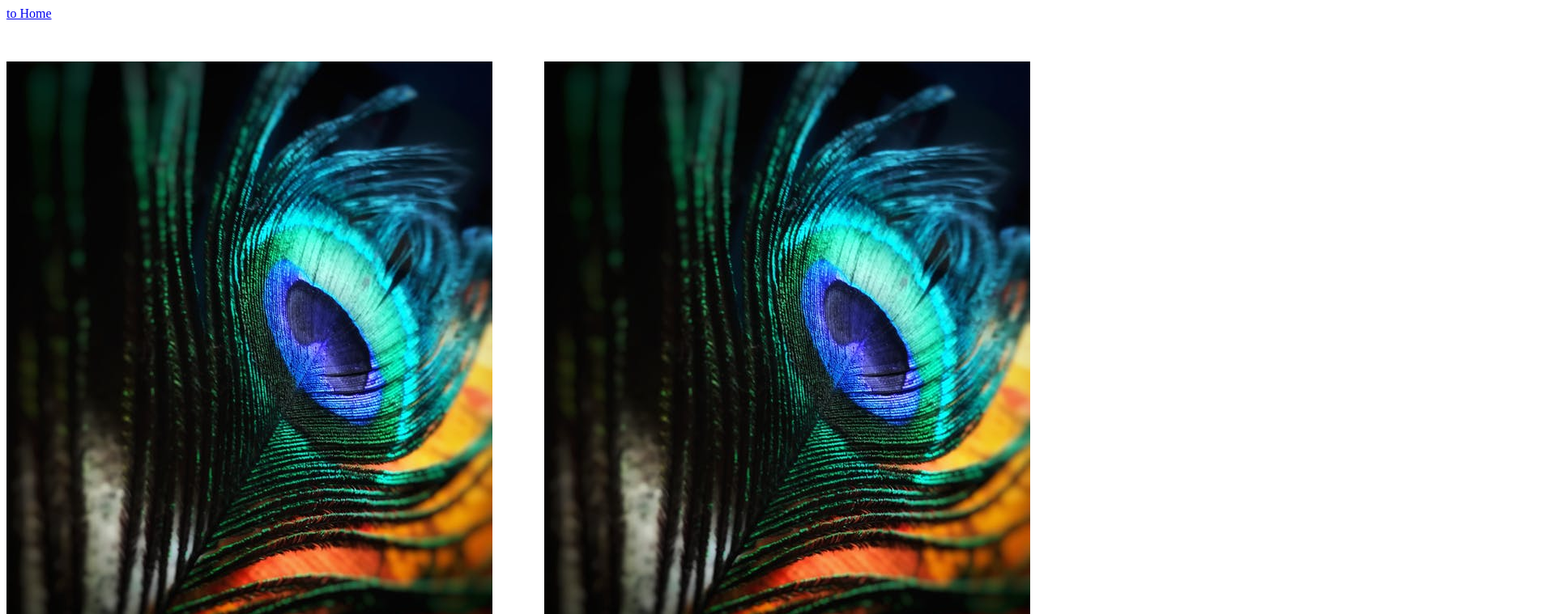
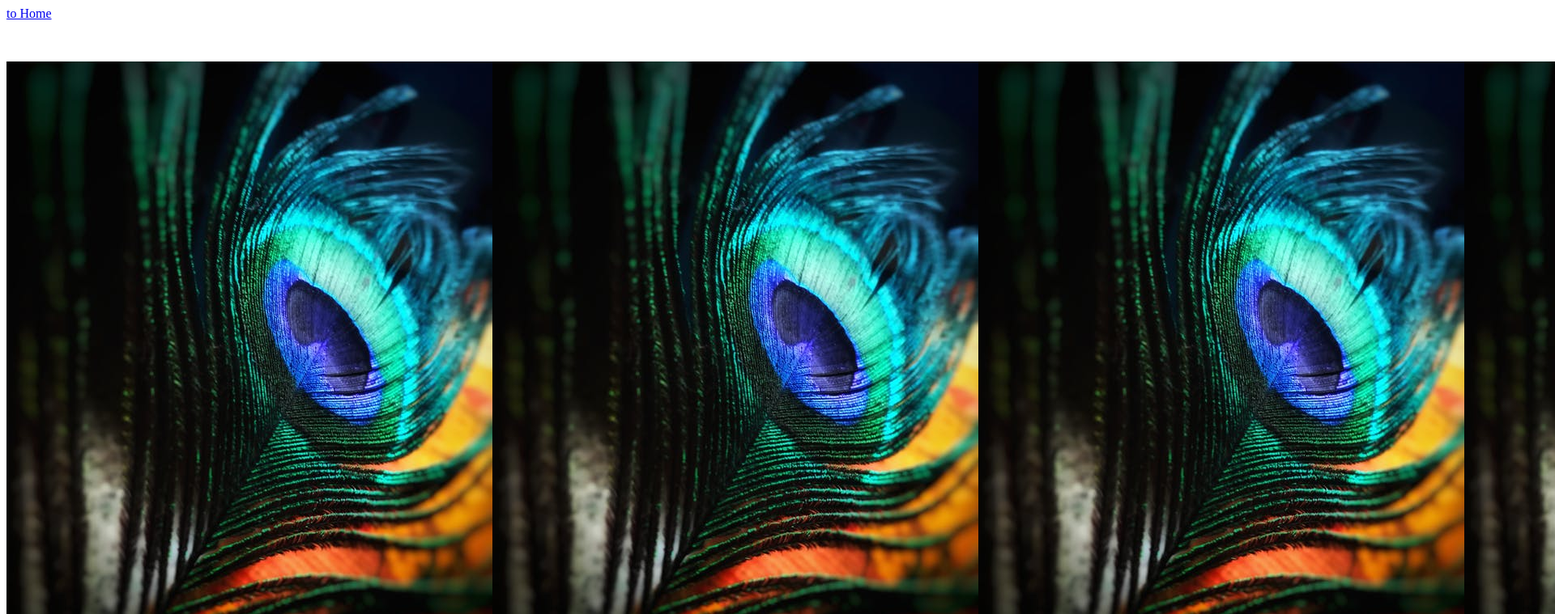
Before and after one commit to DenysAptikieiev/Somthing_project, a website: page assets/pages/gallery.html in a window 1280 px wide. Shown: the top 759 px of the page at 81% size, 1920 px wide, since content can reach past the window. Drawn offline with Linux system fonts and the light colour scheme.

Commit message:
bad style

```diff
--- a/assets/styles/style.css
+++ b/assets/styles/style.css
@@ -6,4 +6,5 @@
     flex-wrap: wrap;
     row-gap: 25px;
     justify-content: space-between;
+    flex-wrap: nowrap;
 }
```
